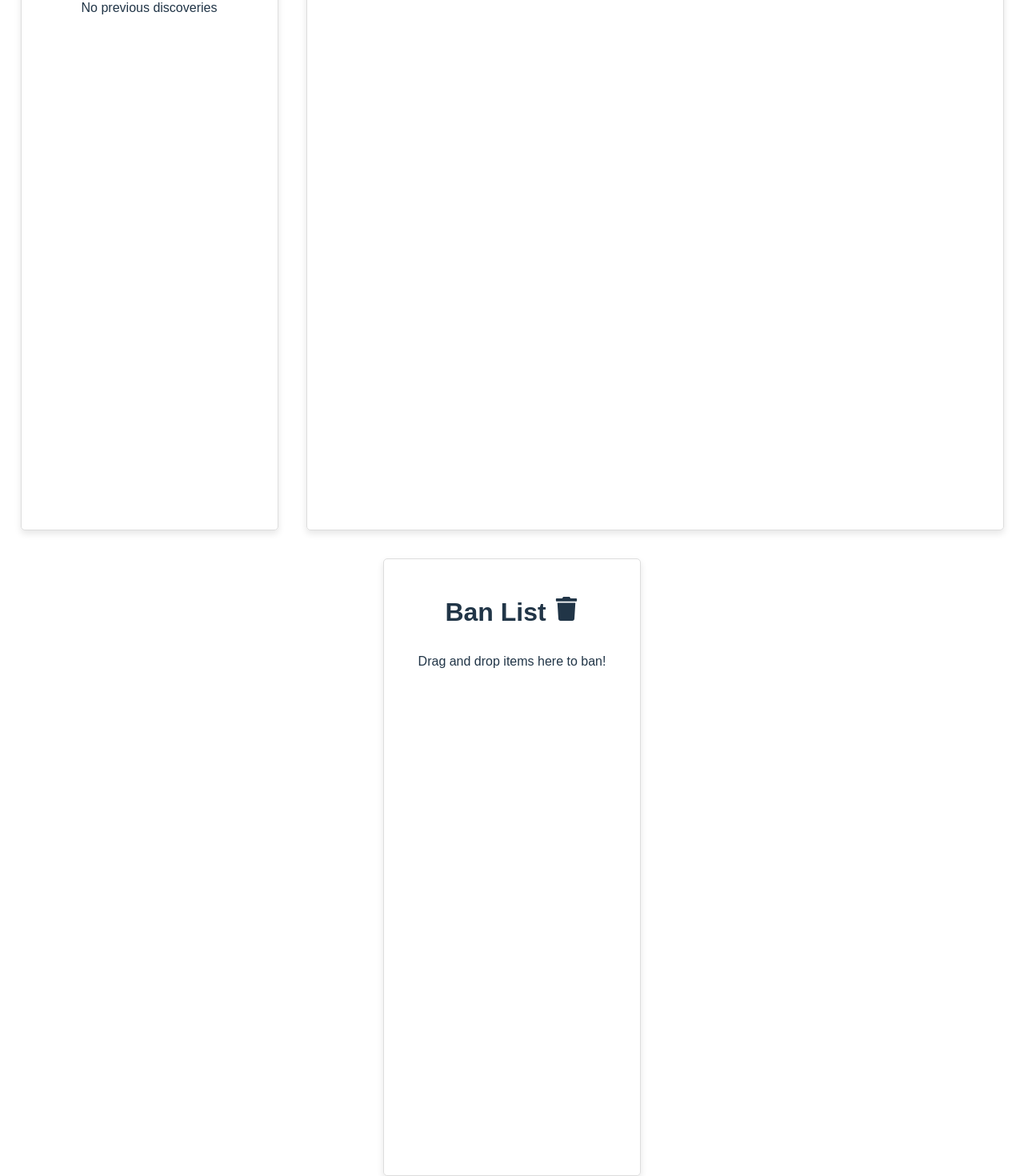
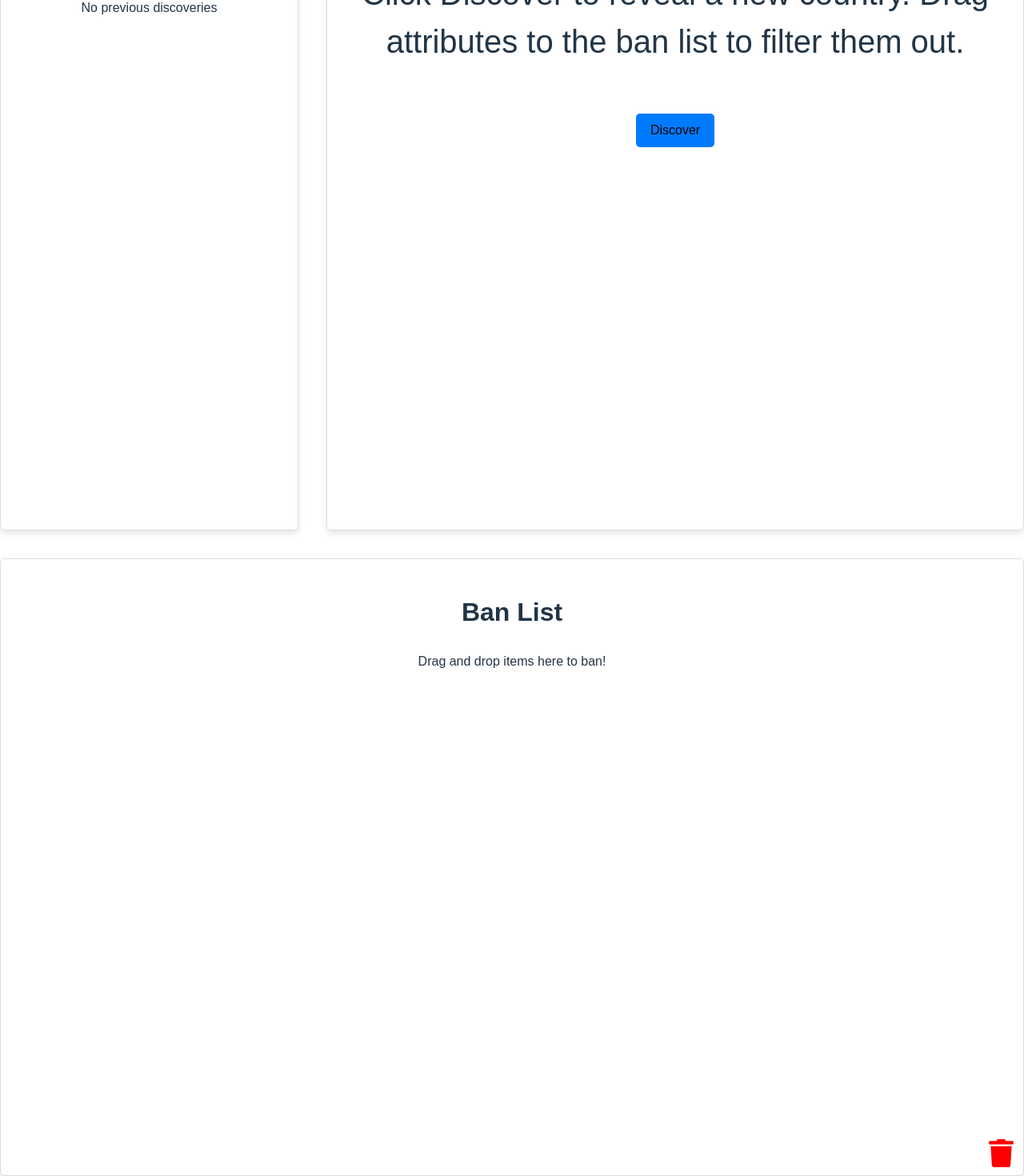
Before and after one commit to Ruhisawant/Veni-Vici, a React (Vite) app: page / in a window 1280 px wide. Shown: the part 233-1703 px from the top of the page at 80% size. Built offline with nearby package versions, Linux system fonts and the light colour scheme.

Commit message:
final edits

```diff
--- a/src/App.css
+++ b/src/App.css
@@ -29,6 +29,7 @@ h3 {
   gap: 35px;
   flex-wrap: wrap;
   justify-content: center;
+  align-items: flex-start;
 }
 
 /* Columns */
@@ -36,7 +37,6 @@ h3 {
 .country-info-column,
 .ban-column {
   border: 1px solid #ddd;
-  height: 750px;
   border-radius: 5px;
   text-align: center;
   padding: 10px;
@@ -46,17 +46,23 @@ h3 {
 .history-column,
 .ban-column {
   width: 300px;
+  min-height: 750px;
 }
 
+.history-column {
+  flex-grow: 1;
+}
 .country-info-column {
+  height: 750px;
   width: 850px;
 }
 
 .ban-column {
-  min-height: 150px;
   display: flex;
   flex-direction: column;
   align-items: center;
+  position: relative;
+  flex-grow: 1;
   transition: background 0.3s;
 }
 
@@ -87,6 +93,11 @@ h3 {
 }
 
 /* Country Info Items */
+.info-message {
+  font-size: 40px;
+  padding: 20px;
+}
+
 .flag {
   width: 60%;
   height: 300px;
@@ -132,5 +143,15 @@ h3 {
 
 /* Ban Items */
 .trash-can {
-  height: 30px;
+  position: absolute;
+  bottom: 10px;
+  right: 10px;
+  font-size: 35px;
+  color: #ff0000;
+  cursor: pointer;
+  transition: transform 0.3s;
 }
+
+.trash-can:hover {
+  transform: scale(1.2);
+}
--- a/src/App.jsx
+++ b/src/App.jsx
@@ -4,7 +4,7 @@ import './App.css'
 
 function App() {
   const [country, setCountry] = useState(null)
-  const [droppedItems, setDroppedItems] = useState([])
+  const [bannedItems, setBannedItems] = useState([])
   const [history, setHistory] = useState([])
   const [availableItems, setAvailableItems] = useState(['capital', 'region', 'language', 'currency'])
   const [error, setError] = useState(null)
@@ -50,7 +50,7 @@ function App() {
 
       if (!hasValidCountryProperties) return false
 
-      return !droppedItems.some((bannedItem) => {
+      return !bannedItems.some((bannedItem) => {
         return (
           country.capital?.[0] === bannedItem ||
           country.region === bannedItem ||
@@ -79,26 +79,27 @@ function App() {
   // Handle drop event and add dropped item to the list
   const handleDrop = (e) => {
     e.preventDefault()
-    const droppedItem = e.dataTransfer.getData('text/plain')
+    const bannedItem = e.dataTransfer.getData('text/plain')
 
     const value = {
       capital: country?.capital?.[0] ?? 'N/A',
       region: country?.region ?? 'N/A',
       language: country?.languages ? Object.values(country.languages)[0] : 'N/A',
       currency: country?.currencies ? Object.values(country.currencies)[0].name : 'N/A'
-    }[droppedItem]
+    }[bannedItem]
 
-    setDroppedItems((prev) => {
-      const updated = [...prev, value]
-      return updated
-    })
-
-    setAvailableItems((prev) => prev.filter(item => item !== droppedItem))
+    setBannedItems((prev) => prev.includes(value) ? prev : [...prev, value]);
+    setAvailableItems((prev) => prev.filter(item => item !== bannedItem))
   }
 
-  // Remove an item from the drop zone
+  // Remove an item from the ban list
   const handleRemoveItem = (value) => {
-    setDroppedItems((prev) => prev.filter((item) => item !== value))
+    setBannedItems((prev) => prev.filter((item) => item !== value))
+  }
+
+  // Remove all items from the ban list
+  const clearBanList = () => {
+    setBannedItems([]);
   }
 
   return (
@@ -149,7 +150,7 @@ function App() {
               </div>
             </div>
           ) : (
-            <p>{error || 'Enter a country name or click Discover to reveal details. Drag attributes to the ban list to filter them out.'}</p>
+            <p className='info-message'>{error || 'Click Discover to reveal a new country. Drag attributes to the ban list to filter them out.'}</p>
           )}
 
           <button className='discover-btn' onClick={getNewCountry}>Discover</button>
@@ -157,15 +158,16 @@ function App() {
 
         {/* Ban Column */}
         <div className='ban-column' onDragOver={handleDragOver} onDrop={handleDrop}>
-          <h3>Ban List <FaTrash className='trash-can' /></h3>
-          {droppedItems.length > 0 ?
-            droppedItems.map((value, index) => (
+          <h3>Ban List </h3>
+          {bannedItems.length > 0 ?
+            bannedItems.map((value, index) => (
               <div key={index} className='info-btn' onClick={() => handleRemoveItem(value)}>
                 {value}
               </div>
             ))
             : <p>Drag and drop items here to ban!</p>
           }
+          <FaTrash className='trash-can' onClick={clearBanList} />
         </div>
       </div>
     </>
```
